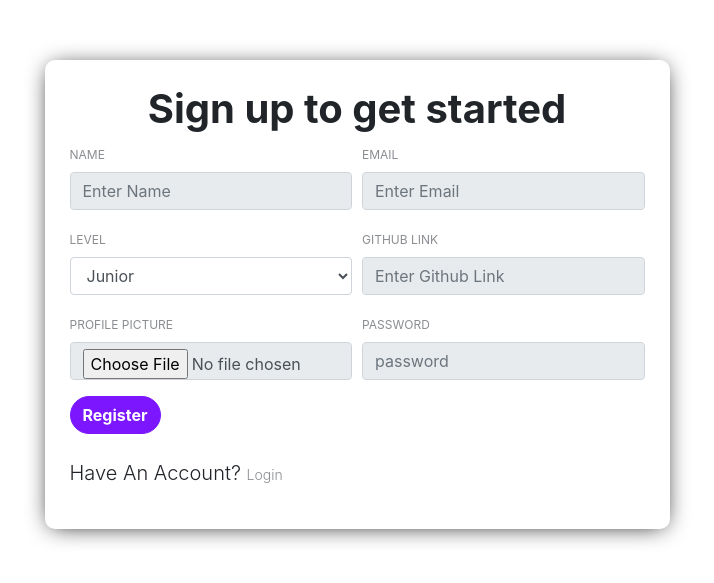
After one commit to frederic92/Node, a Node server app: page /users/register in a window 1280 px wide. The commit adds this page. Shown: the top 583 px of the page, without its empty margins (283-997 px from the left). Run offline with Node 20, Linux system fonts and the light colour scheme; some libraries are stand-ins or nearby versions.

Commit message:
Added stylesheets with node-sass Coded auth pages Handled user registration

```diff
--- /dev/null
+++ b/public/css/main.css
@@ -0,0 +1,36 @@
+.form-block {
+  -webkit-box-shadow: 0px 2px 23px -6px black;
+  -moz-box-shadow: 0px 2px 23px -6px black;
+  box-shadow: 0px 2px 23px -6px black;
+  margin-top: 60px;
+  padding: 25px;
+  border-radius: 10px;
+  background-color: white; }
+  .form-block h1 {
+    text-align: center;
+    font-weight: 700; }
+  .form-block .form-body label, .form-block .form-body em {
+    color: #8A8D91;
+    text-transform: uppercase;
+    font-size: 12px; }
+  .form-block .form-body input {
+    box-shadow: none;
+    background-color: #E8EBED; }
+    .form-block .form-body input:focus {
+      background-color: white;
+      border: 2px solid #E8EBED; }
+  .form-block .form-body .btn {
+    background-color: #7B16FF;
+    color: #ffffff;
+    border-color: #7B16FF;
+    border-radius: 25px;
+    font-weight: 700; }
+  .form-block .form-body a {
+    color: #8A8D91;
+    font-size: 14px; }
+  .form-block .form-body .alert-error {
+    background-color: red;
+    color: white; }
+    .form-block .form-body .alert-error .close {
+      color: white;
+      margin-left: 3px; }
--- /dev/null
+++ b/routes/users.js
@@ -0,0 +1,73 @@
+const express = require('express')
+const router = express.Router()
+const bcrypt = require('bcryptjs')
+
+// User model
+const User = require('../models/User')
+
+// Login Page
+router.get('/login', (req, res) => {
+    res.render('users/login')
+})
+
+// Register Page
+router.get('/register', (req, res) => {
+    res.render('users/register')
+})
+
+// Register Handle
+router.post('/register', (req, res) => {
+    const { name, email, level, github_link, avatar, password } = req.body
+    let errors = []
+
+    // Check required fields
+    if(!name || !email || !password || !github_link || !level || !avatar) {
+      errors.push({ msg: 'Please fill in all fields'})
+    }
+
+    // Check password length
+    if(password < 6) {
+      errors.push({msg: 'Password should be at least 6 characters'})
+    }
+
+    if(errors.length > 0) {
+        res.render('users/register', { errors, name, email, password, avatar, level, github_link });
+    } else {
+        //No errors
+        User.findOne({ email: email})
+            .then(user => {
+                if(user) {
+                    // User isfound/exists
+                    errors.push({msg: 'This email is already registered'})
+                    res.render('users/register', { errors, name, email, password, avatar, level, github_link });
+                } else {
+                    const newUser = new User({ name, email, level, github_link, avatar, password})
+
+                    // Hashing the password
+                    bcrypt.genSalt(10, (err, salt) => {
+                        if(err) {
+                            console.log('error generating salt');
+                        } else {
+                            bcrypt.hash(newUser.password, salt, (err, hash) => {
+                                if(err) {
+                                    throw err;
+                                }
+                                newUser.password = hash
+                                // Save user
+                                newUser.save()
+                                    .then(user => {
+                                        res.redirect('users/login')
+                                    })
+                                    .catch(err => console.log(err))
+                            })
+
+                        }
+                    })
+
+                }
+
+            })
+    }
+})
+
+module.exports = router
--- /dev/null
+++ b/sass/main.scss
@@ -0,0 +1,49 @@
+////////// ================== AUTH FORM ============//////////////
+.form-block {
+    -webkit-box-shadow: 0px 2px 23px -6px rgba(0,0,0,1);
+    -moz-box-shadow: 0px 2px 23px -6px rgba(0,0,0,1);
+    box-shadow: 0px 2px 23px -6px rgba(0,0,0,1);
+    margin-top: 60px;
+    padding: 25px;
+    border-radius: 10px;
+    background-color: white;
+    h1 {
+      text-align: center;
+      font-weight: 700;
+    }
+    .form-body {
+      label, em {
+        color: #8A8D91;
+        text-transform: uppercase;
+        font-size: 12px;
+      }
+      input {
+        box-shadow: none;
+        background-color: #E8EBED;
+        &:focus {
+          background-color: white;
+          border: 2px solid #E8EBED;
+        }
+      }
+      .btn {
+        background-color: #7B16FF;
+        color: #ffffff;
+        border-color: #7B16FF;
+        border-radius: 25px;
+        font-weight: 700;
+      }
+      a {
+        color: #8A8D91;
+        font-size: 14px;
+      }
+      .alert-error {
+        background-color: red;
+        color: white;
+        .close {
+          color: white;
+          margin-left: 3px;
+        }
+      }
+
+    }
+  }//========================== Auth form =====================
--- a/server.js
+++ b/server.js
@@ -4,16 +4,25 @@ if (process.env.NODE_ENV !== 'production') {
 
 const express = require('express')
 const app = express()
+
+// EJS
 const expressLayouts = require('express-ejs-layouts')
+app.set('view engine', 'ejs')
 
+// Bodyparser
+app.use(express.urlencoded({extended: false}))
+
+// ROUTES
 const indexRouter = require('./routes/index')
+const usersRouter = require('./routes/users')
 
-app.set('view engine', 'ejs')
+
 app.set('views', __dirname + '/views')
 app.set('layout', 'layouts/layout')
 app.use(expressLayouts)
 app.use(express.static('public'))
 
+// DATABASE CONFIG
 const mongoose = require('mongoose')
 mongoose.connect(process.env.DATABASE_URL, {
     useNewUrlParser: true,
@@ -23,6 +32,11 @@ const db = mongoose.connection
 db.on('error', error => console.error(error))
 db.once('open', () => console.log('Connected to Mongoose'))
 
+// Route Dispatcher
 app.use('/', indexRouter)
+app.use('/users', usersRouter)
+
+
+
 
 app.listen(process.env.PORT || 3000)
--- a/views/auth/signin.ejs
+++ /dev/null
@@ -1 +0,0 @@
-<h3>Sign in page</h3>
--- a/views/auth/signup.ejs
+++ /dev/null
@@ -1 +0,0 @@
-<h3>Signup page</h3>
--- a/views/layouts/layout.ejs
+++ b/views/layouts/layout.ejs
@@ -5,6 +5,7 @@
     <meta name="viewport" content="width=device-width, initial-scale=1.0">
     <meta http-equiv="X-UA-Compatible" content="ie=edge">
     <link rel="stylesheet" href="https://stackpath.bootstrapcdn.com/bootstrap/4.3.1/css/bootstrap.min.css" integrity="sha384-ggOyR0iXCbMQv3Xipma34MD+dH/1fQ784/j6cY/iJTQUOhcWr7x9JvoRxT2MZw1T" crossorigin="anonymous">
+    <link rel="stylesheet" type="text/css" href="/css/main.css">
     <title>Node</title>
 </head>
 <body>
--- /dev/null
+++ b/views/partials/messages.ejs
@@ -0,0 +1,10 @@
+<% if(typeof errors != 'undefined') { %>
+    <% errors.forEach( error => { %>
+        <div class="alert alert-warning alert-dismissible fade show" role="alert">
+            <%= error.msg %>
+            <button type="button" class="close" data-dismiss="alert" aria-label="Close">
+                <span aria-hidden="true">&times;</span>
+            </button>
+        </div>
+    <% }); %>
+<% } %>
--- /dev/null
+++ b/views/users/register.ejs
@@ -0,0 +1,54 @@
+<div class="row">
+    <div class="col-sm-6 mx-auto">
+        <div class="form-block">
+            <h1>Sign up to get started</h1>
+            <% include ../partials/messages %>
+            <div class="form-body">
+                    <form action="/users/register" method="POST">
+                        <div class="form-row">
+                                <div class="form-group col-md-6">
+                                  <label for="name">Name</label><br />
+                                  <input type="name" id="name" name="name" class="form-control" placeholder="Enter Name" value="<%= typeof name != 'undefined' ? name : '' %>"/>
+                                </div>
+
+                                <div class="form-group col-md-6">
+                                  <label for="email">Email</label><br />
+                                  <input type="email" id="email" name="email" class="form-control" placeholder="Enter Email" value="<%= typeof email != 'undefined' ? email : '' %>"/>
+                                </div>
+
+                                <div class="form-group col-md-6">
+                                  <label for="level">Level</label><br />
+                                  <select id="level" name="level" class="form-control" placeholder="Your level">
+                                        <option value="Junior">Junior</option>
+                                        <option value="Senior">Senior</option>
+                                  </select>
+                                </div>
+
+                                <div class="form-group col-md-6">
+                                  <label for="github_link">Github Link</label><br />
+                                  <input type="github_link" id="github_link" name="github_link" class="form-control" placeholder="Enter Github Link" value="<%= typeof github_link != 'undefined' ? github_link : '' %>"/>
+                                </div>
+
+                                <div class="form-group col-md-6">
+                                  <label for="avatar">Profile picture</label><br />
+                                  <input type="file" id="avatar" name="avatar" class="form-control" placeholder="Profile picture" value="<%= typeof avatar != 'undefined' ? avatar : '' %>"/>
+                                </div>
+
+                                <div class="form-group col-md-6">
+                                  <label for="password">Password</label>
+                                  <input type="password" id="password" name="password" class="form-control" placeholder="password" value="<%= typeof password != 'undefined' ? password : '' %>"/>
+                                </div>
+                        </div>
+
+                              <div class="actions form-group">
+                                 <button type="submit" class="btn">
+                                    Register
+                                 </button>
+                              </div>
+
+                    </form>
+                    <p class="lead mt-4">Have An Account? <a href="/users/login">Login</a></p>
+            </div>
+        </div>
+    </div>
+</div>
```
Also changed, not shown: models/User.js (added, +38 -0 lines), package.json (+9 -2 lines), views/users/login.ejs (added, +31 -0 lines), 1 other file.
